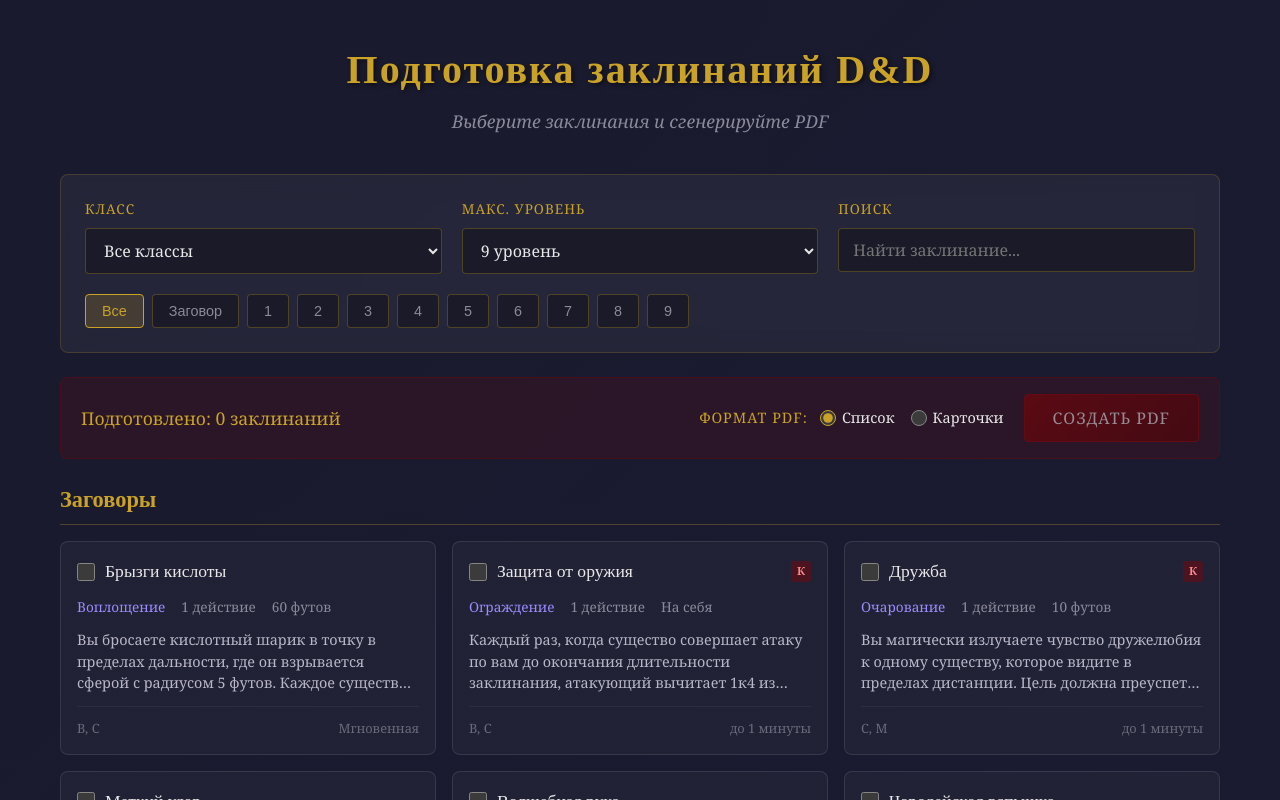
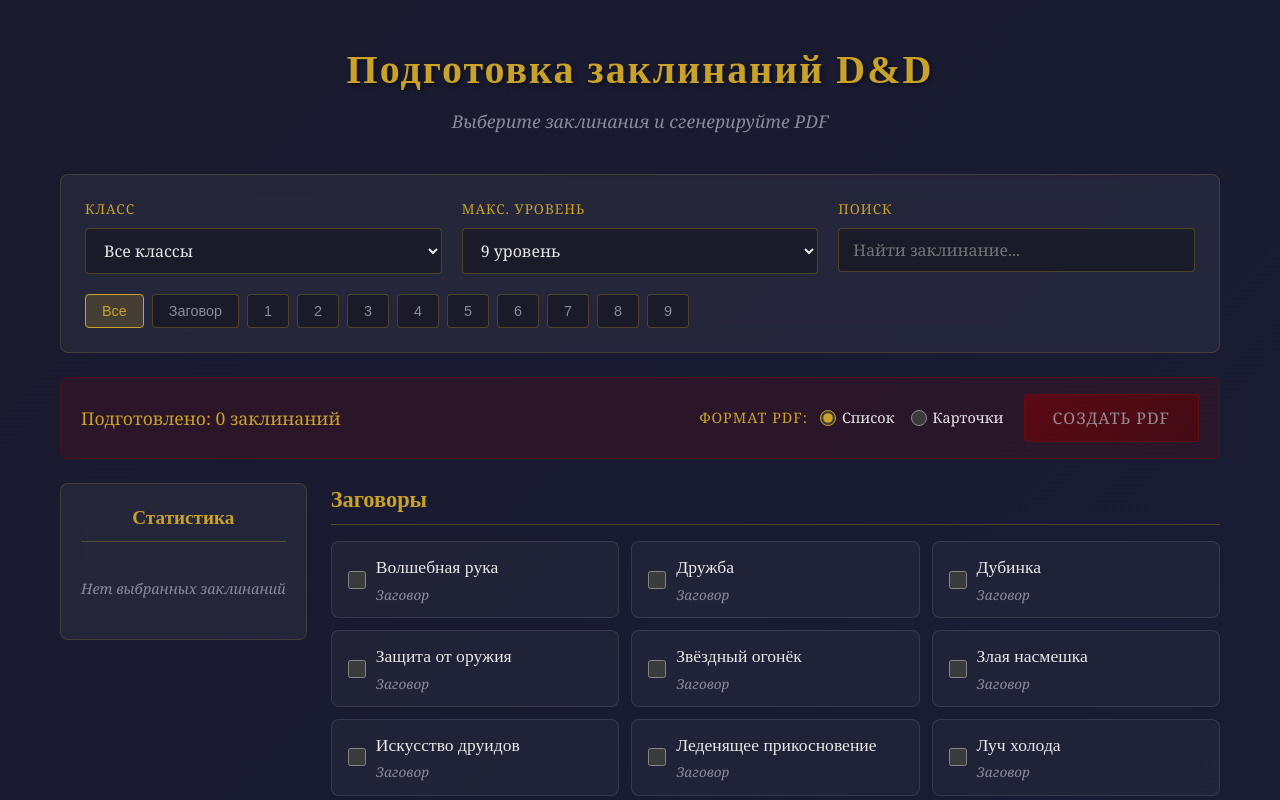
Before and after one commit to Nulianitskiy/SpellsToPDF, a React (Vite) app: page / in a window 1280 px wide. Shown: the top 800 px of the page. Built offline with nearby package versions, Linux system fonts and the light colour scheme.

Commit message:
upd translates + statistics + always prepared spells

```diff
--- a/package.json
+++ b/package.json
@@ -7,7 +7,8 @@
     "dev": "vite",
     "build": "vite build",
     "lint": "eslint .",
-    "preview": "vite preview"
+    "preview": "vite preview",
+    "parse-spell": "node scripts/parseSpell.js"
   },
   "dependencies": {
     "html2pdf.js": "^0.14.0",
--- a/src/App.css
+++ b/src/App.css
@@ -215,11 +215,139 @@
   cursor: not-allowed;
 }
 
+/* Main Content Layout */
+.main-content {
+  display: flex;
+  gap: 24px;
+  align-items: flex-start;
+}
+
+/* Spell Statistics */
+.spell-statistics {
+  background: rgba(255, 255, 255, 0.05);
+  border: 1px solid rgba(201, 162, 39, 0.2);
+  border-radius: 8px;
+  padding: 20px;
+  min-width: 200px;
+  position: sticky;
+  top: 20px;
+  backdrop-filter: blur(10px);
+}
+
+.statistics-title {
+  font-family: 'Cinzel', serif;
+  font-size: 1.2rem;
+  color: #c9a227;
+  margin-bottom: 16px;
+  padding-bottom: 8px;
+  border-bottom: 1px solid rgba(201, 162, 39, 0.3);
+  text-align: center;
+}
+
+.statistics-content {
+  display: flex;
+  flex-direction: column;
+  gap: 12px;
+}
+
+.statistics-row {
+  display: flex;
+  justify-content: space-between;
+  align-items: center;
+  padding: 8px 0;
+  border-bottom: 1px solid rgba(255, 255, 255, 0.05);
+  gap: 12px;
+}
+
+.statistics-row:last-child {
+  border-bottom: none;
+}
+
+.statistics-divider {
+  margin: 8px 0;
+  border-top: 1px solid rgba(201, 162, 39, 0.3);
+}
+
+.statistics-row.statistics-total {
+  font-weight: bold;
+}
+
+.statistics-row.statistics-always-prepared-row {
+  gap: 20px;
+}
+
+.statistics-label {
+  color: #8a8a9a;
+  font-size: 0.95rem;
+}
+
+.statistics-value {
+  color: #c9a227;
+  font-size: 1rem;
+  font-weight: bold;
+}
+
+.statistics-values {
+  display: flex;
+  align-items: center;
+  gap: 8px;
+}
+
+.statistics-separator {
+  color: #8a8a9a;
+  font-size: 0.9rem;
+  margin: 0 4px;
+}
+
+.statistics-value.statistics-prepared {
+  color: #c9a227;
+}
+
+.statistics-value.statistics-always-prepared {
+  color: #ff6b6b;
+}
+
+.statistics-row.statistics-total .statistics-label {
+  color: #c9a227;
+  font-size: 1rem;
+}
+
+.statistics-row.statistics-total .statistics-value {
+  font-size: 1.1rem;
+}
+
+.statistics-row.statistics-grand-total {
+  margin-top: 12px;
+  padding-top: 12px;
+  border-top: 2px solid rgba(201, 162, 39, 0.5);
+  font-weight: bold;
+  font-size: 1.05rem;
+}
+
+.statistics-row.statistics-grand-total .statistics-label {
+  color: #c9a227;
+  font-size: 1rem;
+}
+
+.statistics-row.statistics-grand-total .statistics-value {
+  color: #c9a227;
+  font-size: 1.15rem;
+}
+
+.statistics-empty {
+  text-align: center;
+  color: #8a8a9a;
+  font-style: italic;
+  padding: 20px 0;
+  font-size: 0.9rem;
+}
+
 /* Spell List */
 .spell-list {
   display: flex;
   flex-direction: column;
   gap: 32px;
+  flex: 1;
 }
 
 .spell-list-empty {
@@ -241,8 +369,8 @@
 
 .spells-grid {
   display: grid;
-  grid-template-columns: repeat(auto-fill, minmax(320px, 1fr));
-  gap: 16px;
+  grid-template-columns: repeat(auto-fill, minmax(250px, 1fr));
+  gap: 12px;
 }
 
 /* Spell Card */
@@ -250,7 +378,7 @@
   background: rgba(255, 255, 255, 0.03);
   border: 1px solid rgba(255, 255, 255, 0.1);
   border-radius: 8px;
-  padding: 16px;
+  padding: 12px 16px;
   transition: all 0.2s;
 }
 
@@ -265,12 +393,18 @@
   box-shadow: 0 0 20px rgba(201, 162, 39, 0.1);
 }
 
+.spell-card.always-prepared {
+  background: rgba(139, 0, 0, 0.2);
+  border-color: rgba(139, 0, 0, 0.6);
+  box-shadow: 0 0 25px rgba(139, 0, 0, 0.3);
+  border-width: 2px;
+}
+
 .spell-card-header {
   display: flex;
   align-items: center;
   gap: 10px;
   cursor: pointer;
-  margin-bottom: 12px;
 }
 
 .spell-card-header input[type="checkbox"] {
@@ -280,15 +414,47 @@
   cursor: pointer;
 }
 
+.spell-card.always-prepared .spell-card-header input[type="checkbox"] {
+  accent-color: #ff6b6b;
+}
+
+.spell-info {
+  display: flex;
+  flex-direction: column;
+  gap: 4px;
+  flex: 1;
+}
+
 .spell-name {
   font-family: 'Cinzel', serif;
   font-size: 1.1rem;
   color: #e8e8e8;
-  flex: 1;
 }
 
 .spell-card.prepared .spell-name {
   color: #c9a227;
+}
+
+.spell-card.always-prepared .spell-name {
+  color: #ff6b6b;
+  font-weight: bold;
+}
+
+.spell-level {
+  font-size: 0.85rem;
+  color: #8a8a9a;
+  font-style: italic;
+}
+
+.spell-card.prepared .spell-level {
+  color: #c9a227;
+  opacity: 0.8;
+}
+
+.spell-card.always-prepared .spell-level {
+  color: #ff6b6b;
+  opacity: 0.9;
+  font-weight: 600;
 }
 
 .spell-tags {
@@ -372,5 +538,17 @@
   transform: translateY(-1px);
 }
 
+/* Responsive */
+@media (max-width: 768px) {
+  .main-content {
+    flex-direction: column;
+  }
+
+  .spell-statistics {
+    position: static;
+    width: 100%;
+  }
+}
+
 /* Import Google Fonts */
 @import url('https://fonts.googleapis.com/css2?family=Cinzel:wght@400;600&family=Crimson+Text:ital@0;1&display=swap');
--- a/src/App.jsx
+++ b/src/App.jsx
@@ -2,6 +2,7 @@
 import spells from './data/spellsRu2024.json'
 import SpellFilters from './components/SpellFilters'
 import SpellList from './components/SpellList'
+import SpellStatistics from './components/SpellStatistics'
 import ScrollToTopButton from './components/ScrollToTopButton'
 import { generatePDF } from './utils/pdfGenerator'
 import './App.css'
@@ -31,7 +32,8 @@
   const [maxLevel, setMaxLevel] = useState(9)
   const [searchQuery, setSearchQuery] = useState('')
   const [levelFilter, setLevelFilter] = useState(null)
-  const [preparedSpells, setPreparedSpells] = useState(new Set())
+  // Map: spellId -> state (0 = не подготовлено, 1 = подготовлено, 2 = всегда подготовлено)
+  const [preparedSpells, setPreparedSpells] = useState(new Map())
   const [pdfFormat, setPdfFormat] = useState('list') // 'list' or 'cards'
 
   const availableSpells = useMemo(() => {
@@ -52,18 +54,25 @@
 
   const toggleSpell = (spellId) => {
     setPreparedSpells(prev => {
-      const next = new Set(prev)
-      if (next.has(spellId)) {
+      const next = new Map(prev)
+      const currentState = next.get(spellId) || 0
+      // Циклическое переключение: 0 -> 1 -> 2 -> 0
+      const nextState = (currentState + 1) % 3
+      if (nextState === 0) {
         next.delete(spellId)
       } else {
-        next.add(spellId)
+        next.set(spellId, nextState)
       }
       return next
     })
   }
 
   const handleGeneratePDF = () => {
-    const selectedSpellsData = spells.filter(spell => preparedSpells.has(spell.id))
+    // Включаем заклинания в состоянии 1 (подготовлено) и 2 (всегда подготовлено)
+    const selectedSpellsData = spells.filter(spell => {
+      const state = preparedSpells.get(spell.id)
+      return state === 1 || state === 2
+    })
     if (selectedSpellsData.length === 0) {
       alert('Выберите хотя бы одно заклинание')
       return
@@ -71,7 +80,8 @@
     generatePDF(selectedSpellsData, pdfFormat)
   }
 
-  const preparedCount = preparedSpells.size
+  // Считаем все выбранные заклинания (состояния 1 и 2)
+  const preparedCount = Array.from(preparedSpells.values()).filter(state => state === 1 || state === 2).length
 
   return (
     <div className="app">
@@ -133,11 +143,17 @@
         </div>
       </div>
 
-      <SpellList
-        spells={filteredSpells}
-        preparedSpells={preparedSpells}
-        toggleSpell={toggleSpell}
-      />
+      <div className="main-content">
+        <SpellStatistics
+          preparedSpells={preparedSpells}
+          spells={spells}
+        />
+        <SpellList
+          spells={filteredSpells}
+          preparedSpells={preparedSpells}
+          toggleSpell={toggleSpell}
+        />
+      </div>
 
       <ScrollToTopButton />
     </div>
--- a/src/components/SpellCard.jsx
+++ b/src/components/SpellCard.jsx
@@ -1,38 +1,23 @@
-function SpellCard({ spell, isPrepared, onToggle }) {
-  const tags = []
-  if (spell.concentration) tags.push('К') // Концентрация
-  if (spell.ritual) tags.push('Р') // Ритуал
-  const componentsText = spell.components
-    .map(component => (component === 'M' && spell.material ? `M (${spell.material})` : component))
-    .join(', ')
+function SpellCard({ spell, spellState, onToggle }) {
+  const levelText = spell.level === 0 ? 'Заговор' : `${spell.level} уровень`
+
+  // spellState: 0 = не подготовлено, 1 = подготовлено, 2 = всегда подготовлено
+  const stateClass = spellState === 1 ? 'prepared' : spellState === 2 ? 'always-prepared' : ''
+  const isChecked = spellState > 0
 
   return (
-    <div className={`spell-card ${isPrepared ? 'prepared' : ''}`}>
+    <div className={`spell-card ${stateClass}`}>
       <label className="spell-card-header">
         <input
           type="checkbox"
-          checked={isPrepared}
+          checked={isChecked}
           onChange={onToggle}
         />
-        <span className="spell-name">{spell.name}</span>
-        {tags.length > 0 && (
-          <span className="spell-tags">
-            {tags.map(tag => (
-              <span key={tag} className="tag" title={tag === 'К' ? 'Концентрация' : 'Ритуал'}>{tag}</span>
-            ))}
-          </span>
-        )}
+        <div className="spell-info">
+          <span className="spell-name">{spell.name}</span>
+          <span className="spell-level">{levelText}</span>
+        </div>
       </label>
-      <div className="spell-meta">
-        <span className="school">{spell.school}</span>
-        <span className="casting-time">{spell.casting_time}</span>
-        <span className="range">{spell.range}</span>
-      </div>
-      <p className="spell-description">{spell.description}</p>
-      <div className="spell-footer">
-        <span className="components">{componentsText}</span>
-        <span className="duration">{spell.duration}</span>
-      </div>
     </div>
   )
 }
--- a/src/components/SpellList.jsx
+++ b/src/components/SpellList.jsx
@@ -33,7 +33,7 @@
               <SpellCard
                 key={spell.id}
                 spell={spell}
-                isPrepared={preparedSpells.has(spell.id)}
+                spellState={preparedSpells.get(spell.id) || 0}
                 onToggle={() => toggleSpell(spell.id)}
               />
             ))}
--- /dev/null
+++ b/src/components/SpellStatistics.jsx
@@ -0,0 +1,82 @@
+function SpellStatistics({ preparedSpells, spells }) {
+  // Получаем данные подготовленных заклинаний (состояние 1)
+  const preparedSpellsData = spells.filter(spell => preparedSpells.get(spell.id) === 1)
+
+  // Получаем данные всегда подготовленных заклинаний (состояние 2)
+  const alwaysPreparedSpellsData = spells.filter(spell => preparedSpells.get(spell.id) === 2)
+
+  // Подсчитываем статистику по уровням для подготовленных
+  const preparedStats = preparedSpellsData.reduce((acc, spell) => {
+    const level = spell.level
+    acc[level] = (acc[level] || 0) + 1
+    return acc
+  }, {})
+
+  // Подсчитываем статистику по уровням для всегда подготовленных
+  const alwaysPreparedStats = alwaysPreparedSpellsData.reduce((acc, spell) => {
+    const level = spell.level
+    acc[level] = (acc[level] || 0) + 1
+    return acc
+  }, {})
+
+  // Получаем максимальный уровень из всех заклинаний
+  const maxLevel = Math.max(...spells.map(s => s.level), 0)
+
+  // Получаем все уровни от 0 до максимального
+  const allLevels = Array.from({ length: maxLevel + 1 }, (_, i) => i)
+
+  // Получаем все уровни, где есть хотя бы одно заклинание
+  const levelsWithSpells = allLevels.filter(level =>
+    (preparedStats[level] || 0) > 0 || (alwaysPreparedStats[level] || 0) > 0
+  )
+
+  const totalPrepared = preparedSpellsData.length
+  const totalAlwaysPrepared = alwaysPreparedSpellsData.length
+  const total = totalPrepared + totalAlwaysPrepared
+
+  return (
+    <div className="spell-statistics">
+      <h3 className="statistics-title">Статистика</h3>
+      <div className="statistics-content">
+        {total > 0 ? (
+          <>
+            {levelsWithSpells.map(level => {
+              const preparedCount = preparedStats[level] || 0
+              const alwaysPreparedCount = alwaysPreparedStats[level] || 0
+              const levelLabel = level === 0 ? 'Заговоры' : `${level} Уровень`
+              return (
+                <div key={level} className="statistics-row">
+                  <span className="statistics-label">{levelLabel}:</span>
+                  <span className="statistics-values">
+                    <span className="statistics-value statistics-prepared">{preparedCount}</span>
+                    <span className="statistics-separator">|</span>
+                    <span className="statistics-value statistics-always-prepared">{alwaysPreparedCount}</span>
+                  </span>
+                </div>
+              )
+            })}
+            <div className="statistics-divider"></div>
+            <div className="statistics-row statistics-total">
+              <span className="statistics-label">Подготовлено:</span>
+              <span className="statistics-value statistics-prepared">{totalPrepared}</span>
+            </div>
+            <div className="statistics-row statistics-total statistics-always-prepared-row">
+              <span className="statistics-label">Всегда подготовлено:</span>
+              <span className="statistics-value statistics-always-prepared">{totalAlwaysPrepared}</span>
+            </div>
+            <div className="statistics-row statistics-grand-total">
+              <span className="statistics-label">Всего заклинаний:</span>
+              <span className="statistics-value">{total}</span>
+            </div>
+          </>
+        ) : (
+          <div className="statistics-empty">
+            <span>Нет выбранных заклинаний</span>
+          </div>
+        )}
+      </div>
+    </div>
+  )
+}
+
+export default SpellStatistics
```
Also changed, not shown: src/data/spellsRu2024.json, 1 other file (tests, documents, lock files or other folders).
